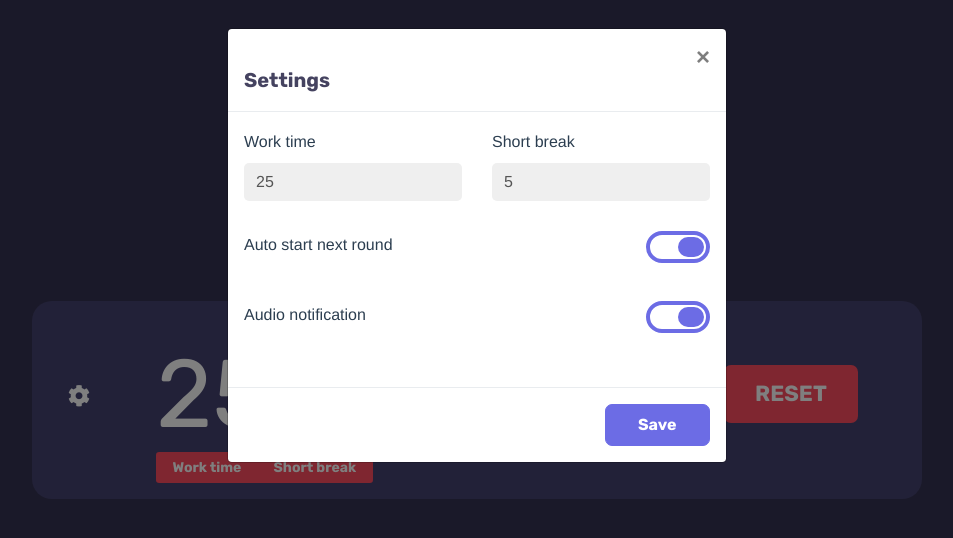
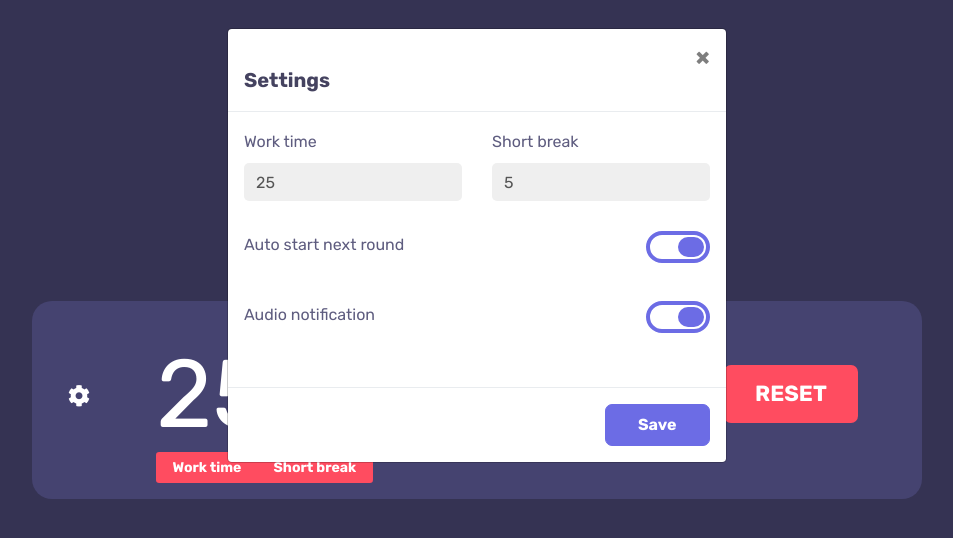
Before and after one commit to revlenuwe/vumdoro, a Vue app: page / in a window 1280 px wide. Both pictures are taken after a click on the button 242 px from the left and 396 px from the top of the page. Shown: the top 538 px of the page, without its empty margins (163-1116 px from the left). Built offline with nearby package versions, Linux system fonts and the light colour scheme.

Commit message:
Replace basic modal with bootstrap-vue modal

```diff
--- a/package.json
+++ b/package.json
@@ -7,6 +7,7 @@
     "build": "vue-cli-service build"
   },
   "dependencies": {
+    "bootstrap-vue": "^2.16.0",
     "core-js": "^3.6.5",
     "vue": "^2.6.11",
     "vue-router": "^3.2.0",
--- a/public/assets/css/style.css
+++ b/public/assets/css/style.css
@@ -573,6 +573,10 @@ footer.footer.light {
   color: #FFF;
 }
 
+.modal-backdrop {
+  background: none;
+}
+
 @media only screen and (-webkit-min-device-pixel-ratio: 1.5), only screen and (-o-min-device-pixel-ratio: 3/2), only screen and (min--moz-device-pixel-ratio: 1.5), only screen and (min-device-pixel-ratio: 1.5) {
   html,
   body {
--- a/src/components/ConfigModal.vue
+++ b/src/components/ConfigModal.vue
@@ -1,14 +1,5 @@
 <template>
-    <div class="modal fade" id="configModal" tabindex="-1" role="dialog" aria-labelledby="configModalLabel" aria-hidden="true">
-        <div class="modal-dialog" role="document">
-            <div class="modal-content">
-                <div class="modal-header">
-                    <h5 class="modal-title" id="configModalLabel">Settings</h5>
-                    <button type="button" class="close" data-dismiss="modal" aria-label="Close">
-                        <span aria-hidden="true">&times;</span>
-                    </button>
-                </div>
-                <div class="modal-body">
+    <b-modal id="configModal" title="Settings" @ok="handleOk">
         <div class="row">
             <div class="col-lg-12" v-if="formErrors">
                 <div class="alert alert-danger" role="alert">
@@ -18,7 +9,8 @@
 
             <div class="form-group text-left col-lg-6">
                 <label>Work time</label>
-                            <input type="number" class="form-control" v-model="$v.localConfig.rounds.work.$model" placeholder="Work time" required="required">
+                <input type="number" class="form-control" v-model="$v.localConfig.rounds.work.$model"
+                       placeholder="Work time" required="required">
                 <div class="help-block with-errors">
                     <div class="error" v-if="!$v.localConfig.rounds.work.required">Field is required</div>
                     <div class="error" v-if="!$v.localConfig.rounds.work.minValue">Field must be greater than 0</div>
@@ -26,7 +18,8 @@
             </div>
             <div class="form-group text-left col-lg-6">
                 <label>Short break</label>
-                            <input type="number" class="form-control" v-model="$v.localConfig.rounds.break.$model" placeholder="Short break" required="required">
+                <input type="number" class="form-control" v-model="$v.localConfig.rounds.break.$model"
+                       placeholder="Short break" required="required">
                 <div class="help-block with-errors">
                     <div class="error" v-if="!$v.localConfig.rounds.break.required">Field is required</div>
                     <div class="error" v-if="!$v.localConfig.rounds.break.minValue">Field must be greater than 0</div>
@@ -42,22 +35,22 @@
             <div class="form-group  col-lg-12 d-flex justify-content-between">
                 <span>Audio notification</span>
                 <div>
-                                <input class="tgl tgl-flat" id="audio" v-model="$v.localConfig.audioNotification.$model" type="checkbox"/>
+                    <input class="tgl tgl-flat" id="audio" v-model="$v.localConfig.audioNotification.$model"
+                           type="checkbox"/>
                     <label class="tgl-btn" for="audio"></label>
                 </div>
             </div>
         </div>
-                </div>
-                <div class="modal-footer">
-                    <button type="button" class="btn btn-primary" @click="updateRoundsTime">Save</button>
-                </div>
-            </div>
-        </div>
-    </div>
+        <template v-slot:modal-footer="{ ok }">
+            <b-button size="md" variant="primary" @click="ok()">
+                Save
+            </b-button>
+        </template>
+    </b-modal>
 </template>
 
 <script>
-    import { required, minValue } from 'vuelidate/lib/validators'
+    import {required, minValue} from 'vuelidate/lib/validators'
 
     export default {
         name: "ConfigModal",
@@ -67,7 +60,7 @@
                 required: true
             }
         },
-        data () {
+        data() {
             return {
                 localConfig: {
                     audioNotification: this.config.audioNotification,
@@ -78,12 +71,20 @@
             }
         },
         methods: {
-            updateRoundsTime () {
+            handleOk(bvModalEvt) {
+                bvModalEvt.preventDefault()
+                this.updateRoundsTime()
+            },
+            updateRoundsTime() {
                 this.$v.$touch()
                 if (!this.$v.$anyError) {
                     this.formErrors = false
                     this.$store.dispatch('updateTimerConfig', this.localConfig)
                     this.$emit('update')
+
+                    this.$nextTick(() => {
+                        this.$bvModal.hide('configModal')
+                    })
                 }else{
                     this.formErrors = true
                 }
--- a/src/main.js
+++ b/src/main.js
@@ -3,8 +3,11 @@ import App from './App.vue'
 import router from './router'
 import store from './store'
 import Vuelidate from 'vuelidate'
+import BootstrapVue  from 'bootstrap-vue'
+
 
 Vue.use(Vuelidate)
+Vue.use(BootstrapVue)
 
 Vue.config.productionTip = false
 
--- a/src/views/Home.vue
+++ b/src/views/Home.vue
@@ -6,7 +6,7 @@
                     <div class="col-md-4 d-flex">
                         <div class="btn-control pt-5 pb-5 p-1">
                             <div class="btn-group-vertical pt-4">
-                                <button class="btn btn-success bg-transparent border-0 f-22" data-toggle="modal" data-target="#configModal"><i class="fas fa-cog"></i></button>
+                                <button class="btn btn-success bg-transparent border-0 f-22" v-b-modal.configModal><i class="fas fa-cog"></i></button>
                             </div>
                         </div>
                         <div class="col-lg-12">
@@ -106,11 +106,12 @@
                                 break
                         }
                         this.startTimer()
+                    }else{
+                        this.setRound(this.roundStatus)
                     }
                 }
             },
             setTimerConfig () {
-                console.log('updated')
                 this.timerConfig = this.$store.getters.timerConfig
                 this.setRound(this.roundStatus)
             },
```
Also changed, not shown: 1 other file (tests, documents, lock files or other folders). Lines whose indentation alone changed are shown as unchanged.
